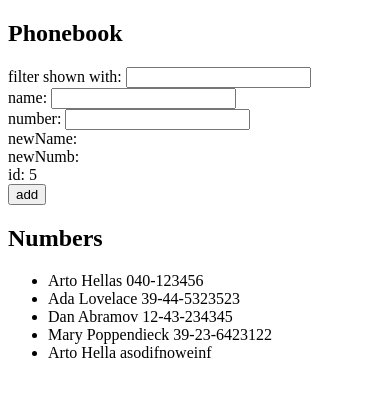
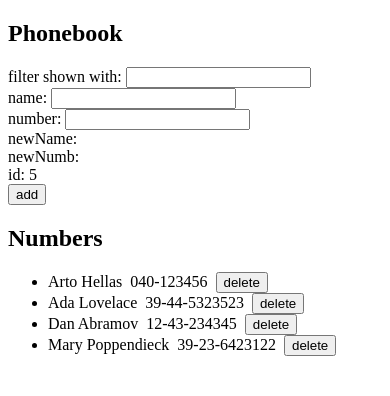
Before and after one commit to Mingtendo/fullstackopen, a React (Vite) app in the folder part_2/phonebookVite/: page / in a window 390 px wide. Shown: the top 396 px of the page. Built offline with nearby package versions, Linux system fonts and the light colour scheme; data requests are answered from the project's data file; the HTML template or start-up script is replaced by a standard one.

Commit message:
Added feature to delete specific people from the phonebook in the server. However, ID counter may somtimes be out of sync.

```diff
--- a/part_2/phonebookVite/db.json
+++ b/part_2/phonebookVite/db.json
@@ -19,11 +19,6 @@
       "name": "Mary Poppendieck",
       "number": "39-23-6423122",
       "id": 4
-    },
-    {
-      "name": "Arto Hella",
-      "number": "asodifnoweinf",
-      "id": 5
     }
   ]
 }
--- a/part_2/phonebookVite/src/App.jsx
+++ b/part_2/phonebookVite/src/App.jsx
@@ -38,10 +38,14 @@ const PersonForm = (props) =>
 	)
 }
 
-const Person = ({data}) =>
+const Person = ({data, deleteEntry}) =>
 {
 	return (
-		<li>{data.name} {data.number}</li>
+		<li>
+			{data.name} &nbsp;
+			{data.number} &nbsp;
+			<button onClick={deleteEntry}>delete</button>
+		</li>
 	)
 }
 
@@ -53,9 +57,11 @@ const PersonsList = (props) =>
 				{
 					return person.name.toLowerCase().includes(props.query.toLowerCase()) === true
 				}).map((person) =>
-				{
-					return <Person key={person.id} data={person} />
-			}
+				<Person
+					key={person.id}
+					data={person}
+					deleteEntry={() => props.deleteFunc(person.id)}
+				/>
 			)}
 		</ul>
 	)
@@ -116,6 +122,22 @@ const App = () =>
 
 	}
 
+	const deleteName = (id) =>
+	{
+		const personToDelete = persons.find(n => n.id === id)
+
+		// Tells server to delete person with specific ID.
+		serverService
+			.deleteEntry(id)
+		serverService
+			.getAll()
+			.then(allPeople =>
+			{
+				console.log(`Refreshed all people`)
+				setPersons(allPeople)
+			})
+	}
+
 	const handleNameChange = (event) =>
 	{
 		console.log(event.target.value)
@@ -145,7 +167,7 @@ const App = () =>
 
 			<h2>Numbers</h2>
 
-			<PersonsList data={persons} query={search}/>
+			<PersonsList data={persons} query={search} deleteFunc={deleteName}/>
 		</div>
 	)
 }
--- a/part_2/phonebookVite/src/services/phonebook.js
+++ b/part_2/phonebookVite/src/services/phonebook.js
@@ -13,4 +13,11 @@ const create = (newObject) =>
 	return request.then((response) => response.data)
 }
 
-export default {getAll, create}
+const deleteEntry = (id) =>
+{
+	const request = axios.delete(`${baseURL}/${id}`)
+	request.then((response) => console.log(`Here is the response: ${response.data}`))
+	return
+}
+
+export default {getAll, create, deleteEntry}
```
